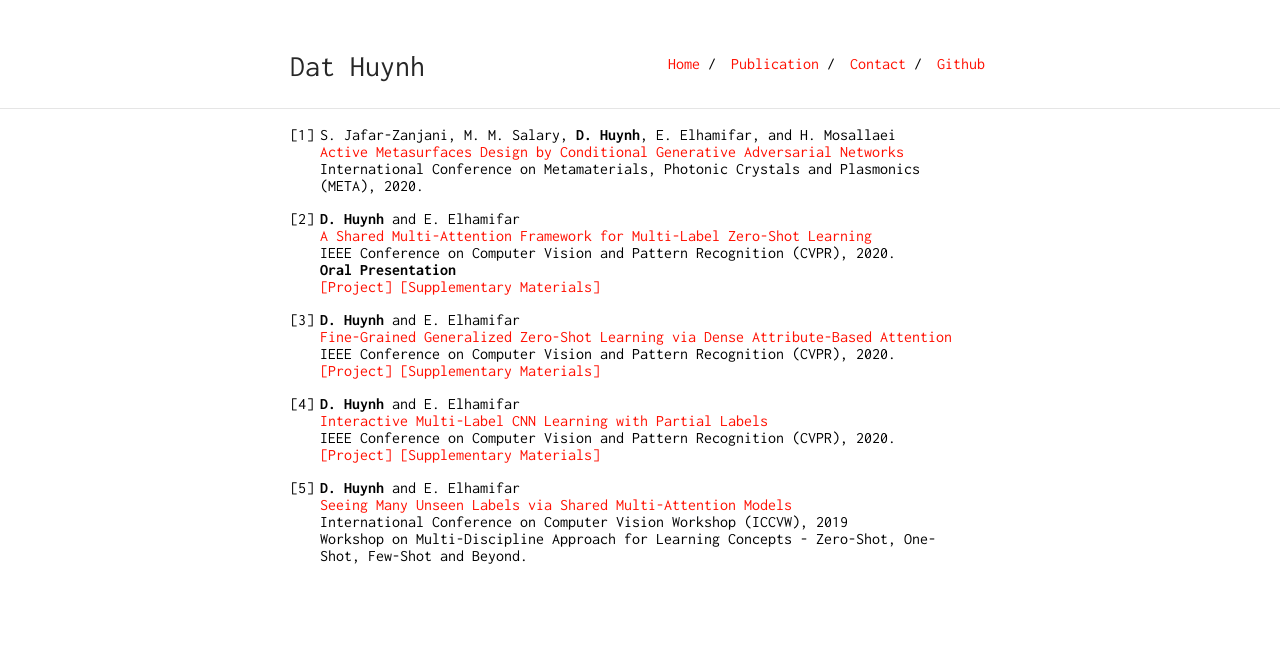
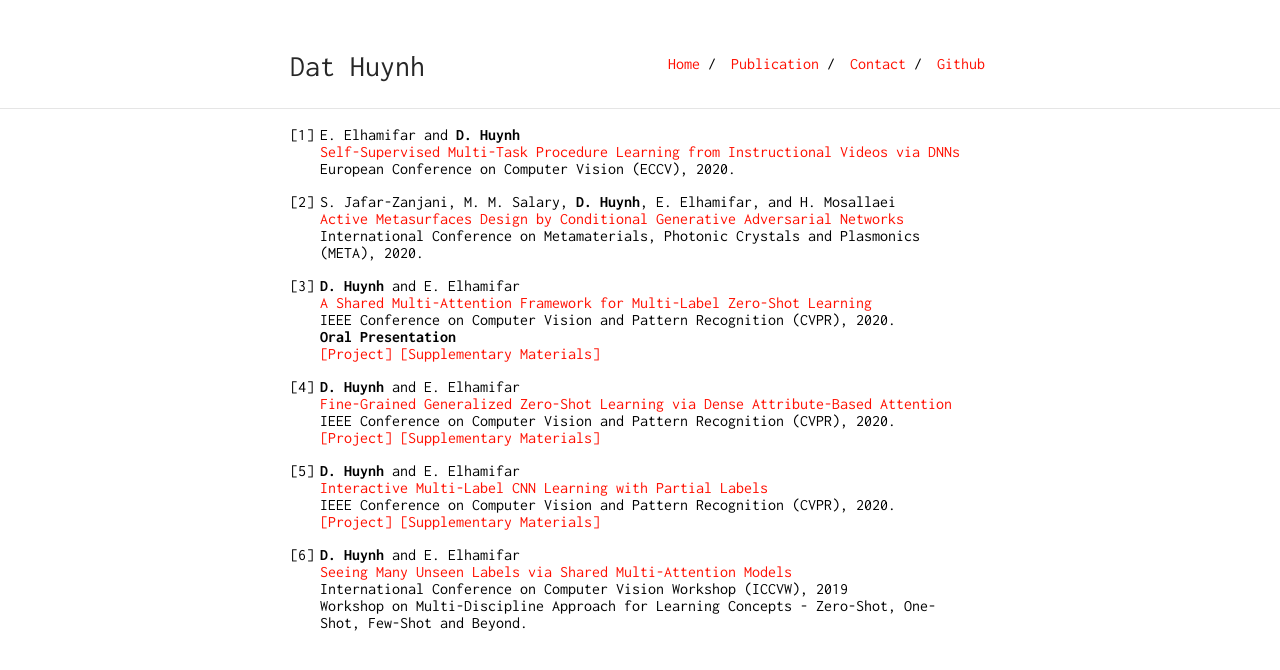
Before and after one commit to ZiweiXU/hbdat.github.io, a Jekyll site: the page built from publication.md, in a window 1280 px wide. Shown: the top 670 px of the page. Built offline with Jekyll 4.4.1, drawn with Linux system fonts in a browser that asks for light colours.

Commit message:
update ECCV20

```diff
--- a/publication.md
+++ b/publication.md
@@ -4,6 +4,15 @@ title: Dat Huynh
 ---
 
 <ol>
+
+<li>
+	<p>
+		E. Elhamifar and <b>D. Huynh</b><br>
+		<a href="http://khoury.neu.edu/home/eelhami/publications/SelfSupProcLearn-ECCV2020.pdf">Self-Supervised Multi-Task Procedure Learning from Instructional Videos via DNNs</a><br>
+		European Conference on Computer Vision (ECCV), 2020.<br>
+	</p>
+</li>
+
 <li>
 	<p>
 		S. Jafar-Zanjani, M. M. Salary, <b>D. Huynh</b>, E. Elhamifar, and H. Mosallaei<br>
```
Also changed, not shown: index.md (+1 -1 lines).
